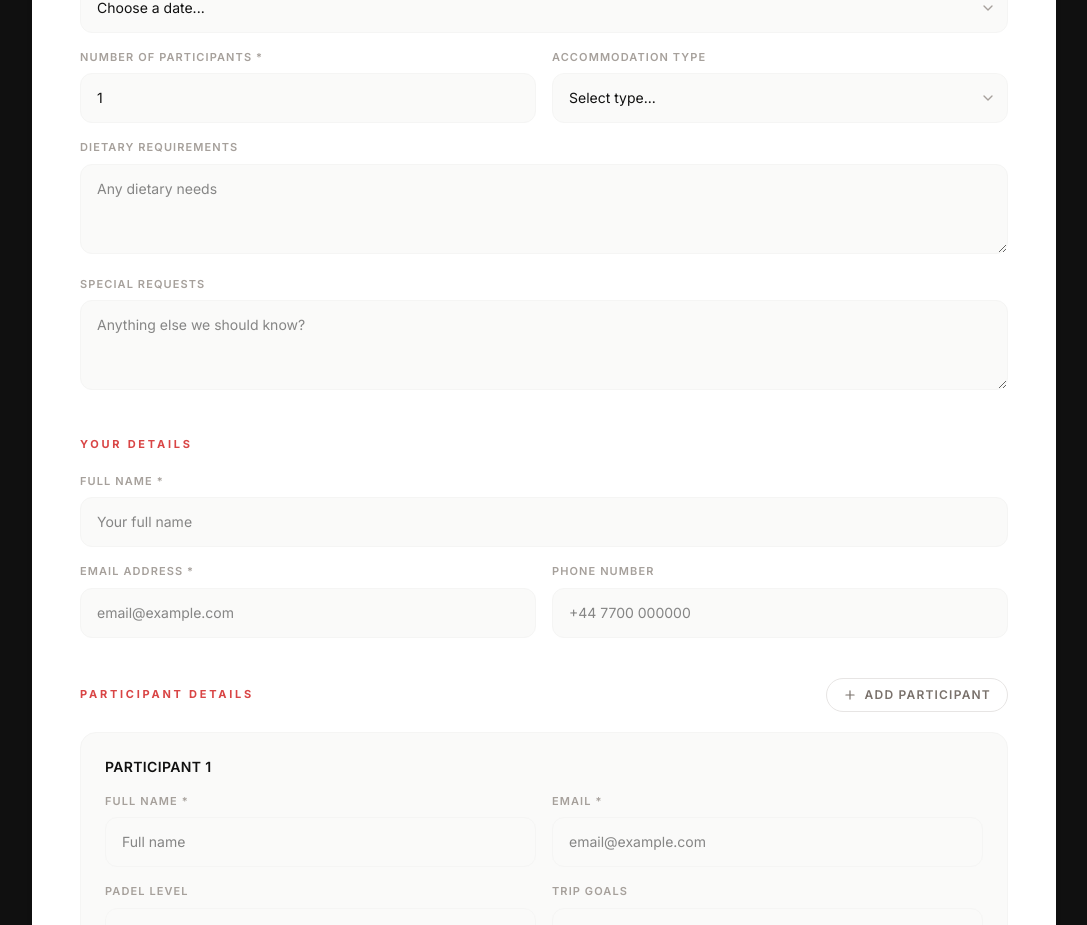
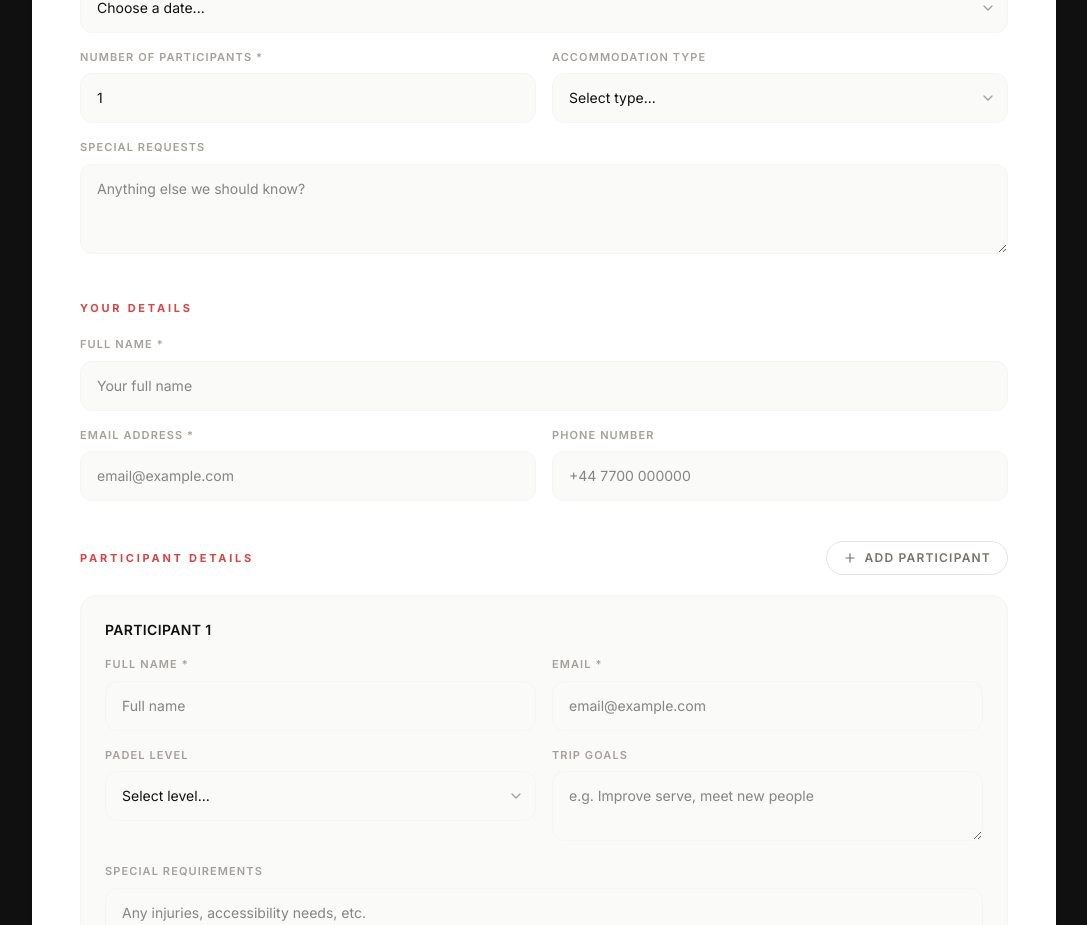
Before and after one commit to ewenrousseauerb5-tech/padeltripper, a Next.js app: page /events in a window 1280 px wide. Shown: the part 5239-6164 px from the top of the page, without its empty margins (96-1183 px from the left). Built offline with nearby package versions, Linux system fonts and the light colour scheme.

Commit message:
Remove dietary requirements field from booking form UI

```diff
--- a/src/components/BookingForm.tsx
+++ b/src/components/BookingForm.tsx
@@ -47,7 +47,6 @@ export default function BookingForm({ selectedEventId }: BookingFormProps) {
   const [email, setEmail] = useState('');
   const [phone, setPhone] = useState('');
   const [accommodation, setAccommodation] = useState('');
-  const [dietary, setDietary] = useState('');
   const [specialRequests, setSpecialRequests] = useState('');
   const [participants, setParticipants] = useState<Participant[]>([emptyParticipant()]);
   const [numParticipants, setNumParticipants] = useState(1);
@@ -92,7 +91,6 @@ export default function BookingForm({ selectedEventId }: BookingFormProps) {
     setEmail('');
     setPhone('');
     setAccommodation('');
-    setDietary('');
     setSpecialRequests('');
     setParticipants([emptyParticipant()]);
     setNumParticipants(1);
@@ -118,7 +116,7 @@ export default function BookingForm({ selectedEventId }: BookingFormProps) {
         phone: phone.trim(),
         num_participants: participants.length,
         accommodation_type: accommodation,
-        dietary_requirements: dietary.trim(),
+        dietary_requirements: '',
         special_requests: specialRequests.trim(),
         participants: participants.map(participant => ({
           full_name: participant.full_name.trim(),
@@ -201,16 +199,6 @@ export default function BookingForm({ selectedEventId }: BookingFormProps) {
               </select>
               <ChevronDown size={16} className="absolute right-3 top-1/2 -translate-y-1/2 text-stone-400 pointer-events-none" />
             </div>
-          </div>
-          <div className="md:col-span-2">
-            <label className={labelClass}>Dietary Requirements</label>
-            <textarea
-              rows={3}
-              placeholder="Any dietary needs"
-              value={dietary}
-              onChange={e => setDietary(e.target.value)}
-              className={`${inputClass} resize-y`}
-            />
           </div>
           <div className="md:col-span-2">
             <label className={labelClass}>Special Requests</label>
```
